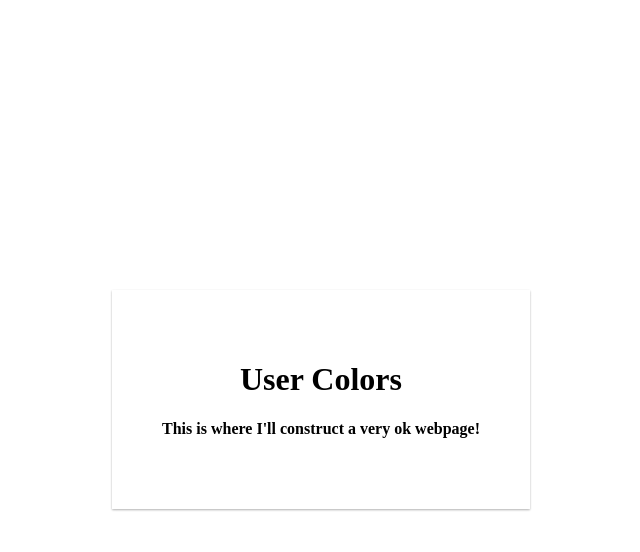
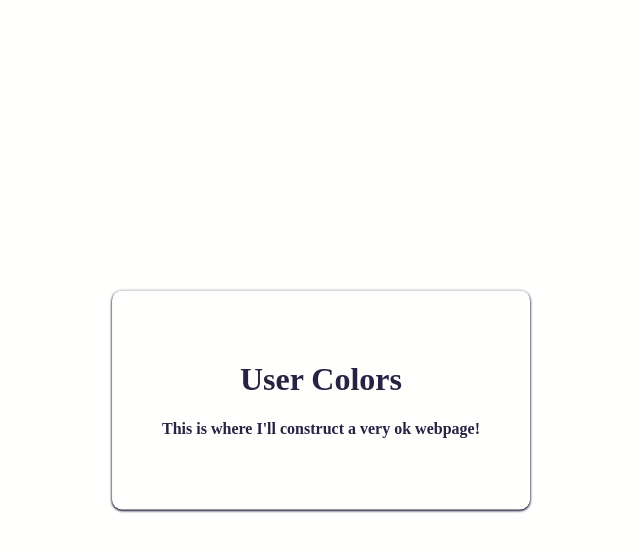
Before and after one commit to Drabants/user_color_webpage, a Flask app: page / in a window 1280 px wide. Shown: the top 552 px of the page, without its empty margins (319-959 px from the left). Run offline with Flask 2, Linux system fonts and the light colour scheme.

Commit message:
css tweeks

```diff
--- a/static/main.css
+++ b/static/main.css
@@ -2,11 +2,14 @@ body {
   margin: 0;
   padding: 0;
   border: 0;
-  font-weight: inherit;
+  font-family: proxima-nova, sans-serif;
+  font-weight: 400;
   font-style: inherit;
   font-size: 100%;
   font-family: inherit;
   height:100%;
+  color:#272343;
+  background-color:#fffffe;
 }
 
 .content{
@@ -15,11 +18,13 @@ body {
   padding: 50px;
   top: 50%;
   left: 50%;
+  background-color: #fffffe;
   transform: translate(-50%, -50%);
-  box-shadow: 0 1px 3px rgba(0,0,0,0.12), 0 1px 2px rgba(0,0,0,0.24);
+  border-radius: 10px;
+  box-shadow: 0 1px 3px #272343, 0 1px 2px #272343;
   transition: all 0.3s cubic-bezier(.25,.8,.25,1);
 }
 
 .content:hover{
-  box-shadow: 0 14px 28px rgba(0,0,0,0.25), 0 10px 10px rgba(0,0,0,0.22)
+  box-shadow: 0 14px 28px #272343, 0 10px 10px #272343
 }
```
